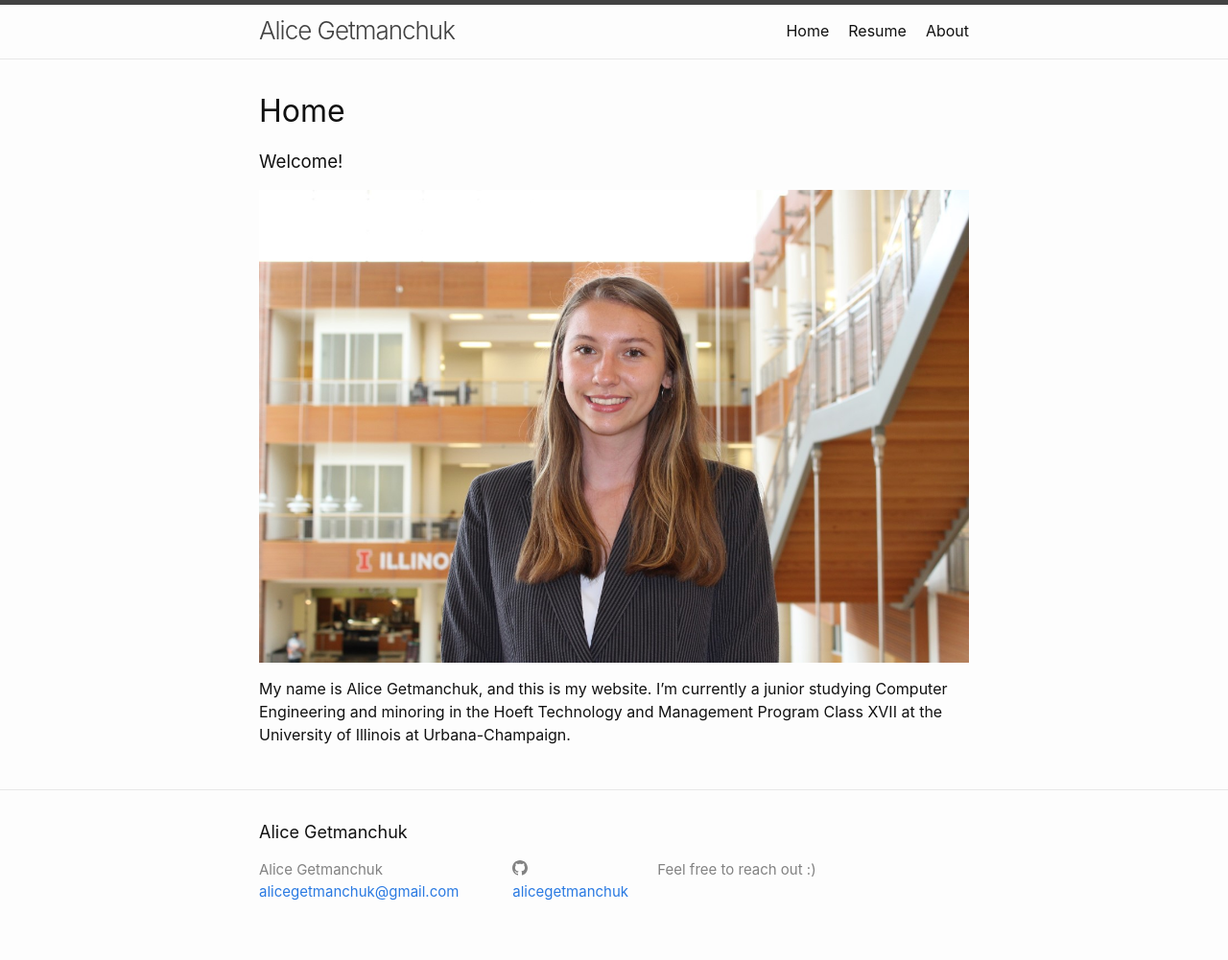
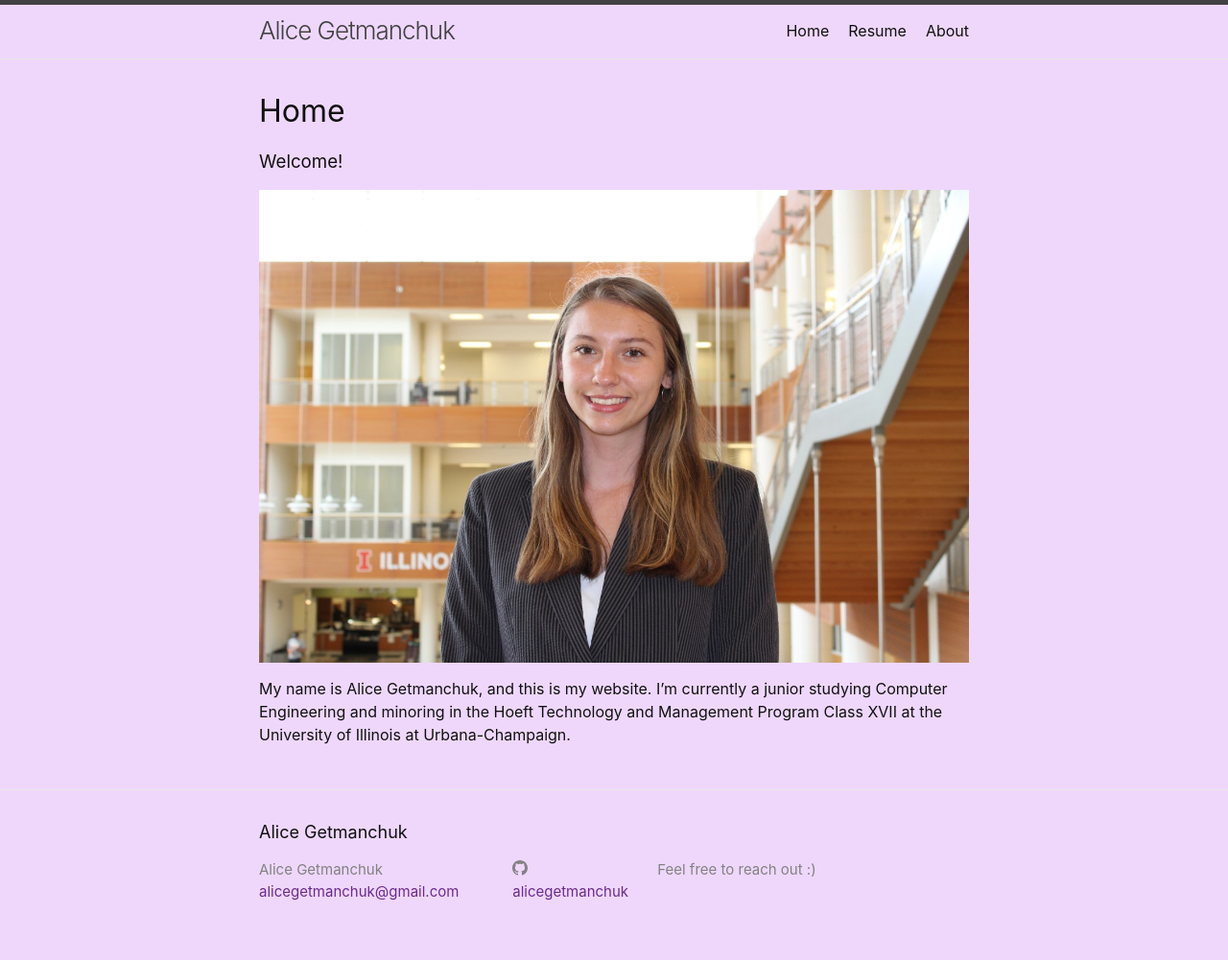
Before and after one commit to alicegetmanchuk/alicegetmanchuk.github.io, a Jekyll site: the page built from index.md, in a window 1280 px wide. Shown: the whole page at 96% size. Built offline with Jekyll 4.4.1, drawn with Linux system fonts in a browser that asks for light colours.

Commit message:
playing around with website colors and fixing issue on README

```diff
--- a/_sass/minima.scss
+++ b/_sass/minima.scss
@@ -11,8 +11,8 @@ $base-line-height: 1.5 !default;
 $spacing-unit:     30px !default;
 
 $text-color:       #111 !default;
-$background-color: #fdfdfd !default;
-$brand-color:      #2a7ae2 !default;
+$background-color: #efd7fc !default;
+$brand-color:      #6c2b8f !default;
 
 $grey-color:       #828282 !default;
 $grey-color-light: lighten($grey-color, 40%) !default;
```
Also changed, not shown: README.md.
